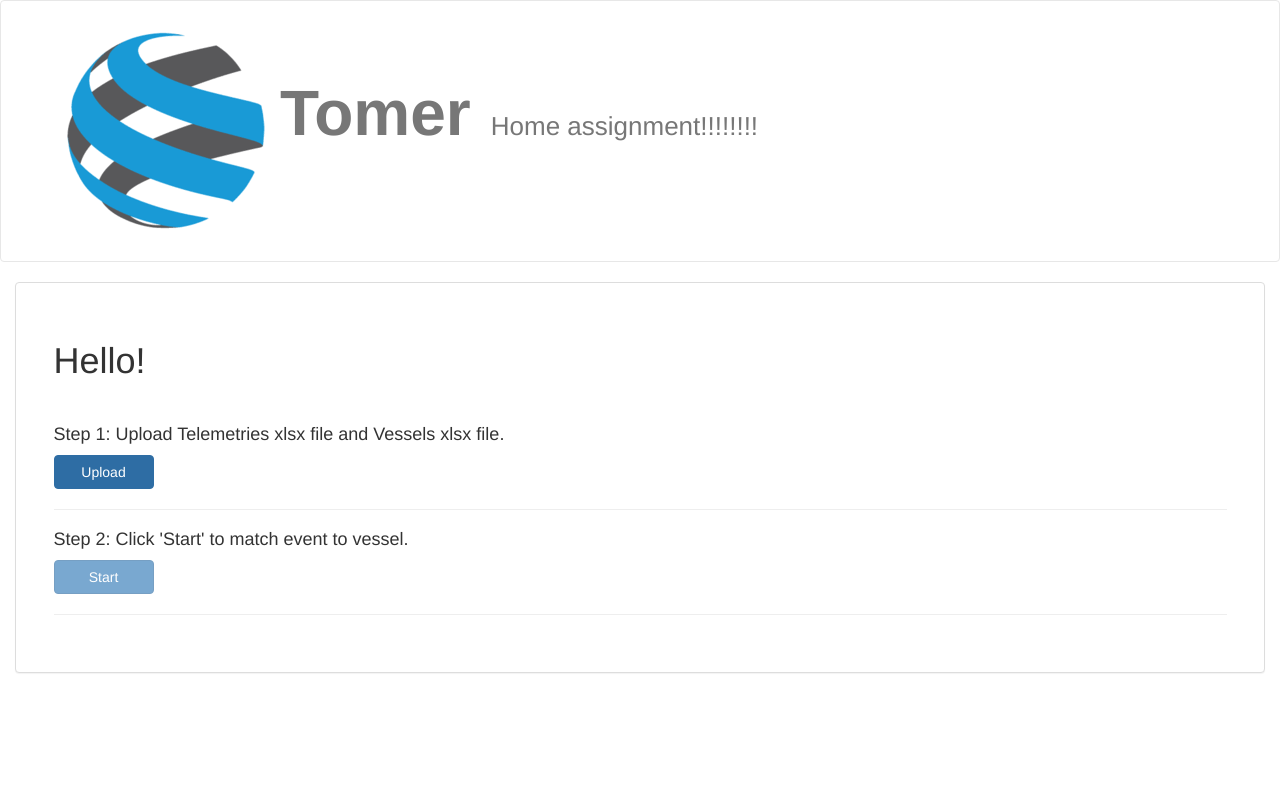
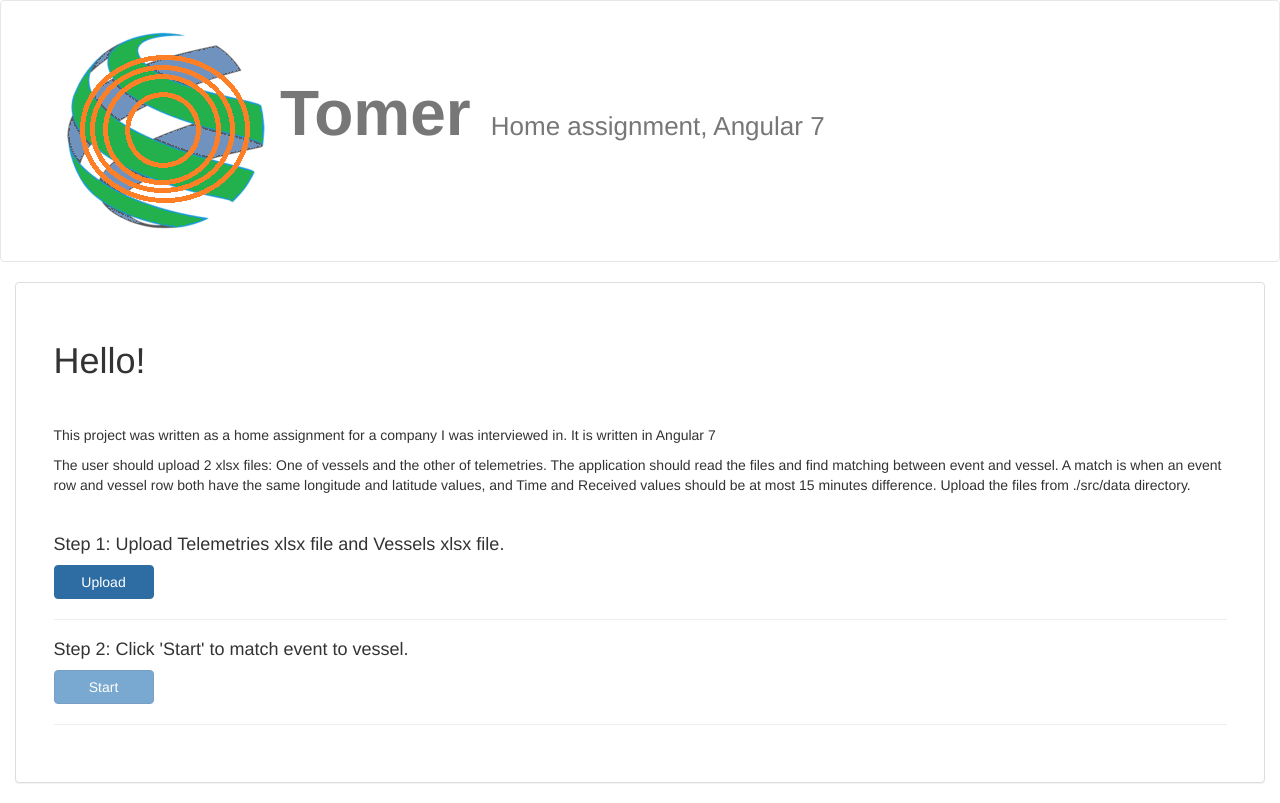
Before and after one commit to tomershatz123/cont, an Angular app: page /start in a window 1280 px wide. Shown: the top 803 px of the page. Built offline with nearby package versions, Linux system fonts and the light colour scheme.

Commit message:
description of the project and logo change

```diff
--- a/src/app/app.component.html
+++ b/src/app/app.component.html
@@ -8,7 +8,7 @@
       </span>
       &nbsp;&nbsp;
       <span style="font-size:26px;">
-          Home assignment!!!!!!!!
+          Home assignment, Angular 7
         </span>
     </a>
   </div>
--- a/src/app/start/start.component.html
+++ b/src/app/start/start.component.html
@@ -1,6 +1,9 @@
 <div class="container-fluid">
   <form class="panel panel-default">
       <h1 class="hello"> Hello! </h1>
+      <p>This project was written as a home assignment for a company I was interviewed in. It is written in Angular 7</p>
+      <p>The user should upload 2 xlsx files: One of vessels and the other of telemetries. The application should read the files and find matching between event and vessel. A match is when an event row and vessel row both have the same longitude and latitude values, and Time and Received values should be at most 15 minutes difference. Upload the files from ./src/data directory.</p>
+      <br/>
       <h4>Step 1: Upload Telemetries xlsx file and Vessels xlsx file.</h4>
       <!-- <input type="file" class="btn btn-primary" (change)="incomingfile($event)" placeholder="Upload file" accept=".xlsx" class="inputfile"><!-- style="display: inline-block;" ->
       <button type="button" class="btn btn-primary" (click)="Upload()" >Upload</button> -->
```
Also changed, not shown: src/assets/logo.png.
